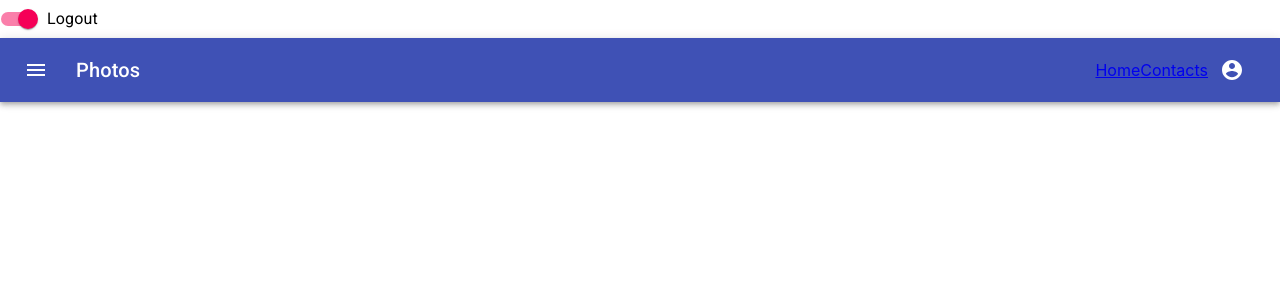
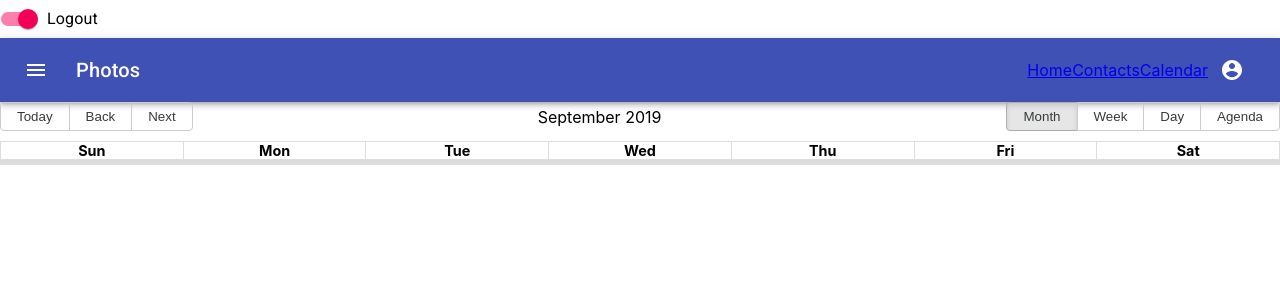
Before and after one commit to malyz01/q-audit-contacts, a React (Create React App) app in the folder client/: page /calendar in a window 1280 px wide. Shown: the top 300 px of the page. Built offline with nearby package versions, Linux system fonts and the light colour scheme.

Commit message:
modified Main Navigation Calendar

```diff
--- a/client/package.json
+++ b/client/package.json
@@ -7,7 +7,9 @@
     "@material-ui/icons": "^4.4.1",
     "faker": "^4.1.0",
     "lodash": "^4.17.15",
+    "moment": "^2.24.0",
     "react": "^16.9.0",
+    "react-big-calendar": "^0.22.1",
     "react-dom": "^16.9.0",
     "react-router-dom": "^5.0.1",
     "react-scripts": "3.1.1",
--- a/client/src/containers/Calendar/index.js
+++ b/client/src/containers/Calendar/index.js
@@ -1,8 +1,12 @@
 import React from "react";
+import { Calendar, momentLocalizer } from "react-big-calendar";
+import moment from "moment";
 
-class Calendar extends React.Component {
-  state = {
-    events: [
+import "react-big-calendar/lib/css/react-big-calendar.css";
+
+const localizer = momentLocalizer(moment);
+
+const myEventsList = [
   {
     start: new Date(),
     end: new Date(moment().add(1, "days")),
@@ -13,43 +17,69 @@ class Calendar extends React.Component {
     end: new Date(),
     title: "2nd"
   }
-    ]
-  };
+];
 
-  onEventResize = (type, { event, start, end, allDay }) => {
-    this.setState(state => {
-      state.events[0].start = start;
-      state.events[0].end = end;
-      return { events: state.events };
-    });
-  };
-
-  onEventDrop = ({ event, start, end, allDay }) => {
-    console.log(start);
-  };
-
-  render() {
-    return (
-      <div className="App">
-        <DnDCalendar
-          defaultDate={new Date()}
-          defaultView="month"
-          events={this.state.events}
+const MyCalendar = props => (
+  <div>
+    <Calendar
       localizer={localizer}
-          onEventDrop={this.onEventDrop}
-          onEventResize={this.onEventResize}
-          resizable
-          onDoubleClickEvent={el => console.log(el)}
-          style={{
-            height: "80vh",
-            width: "80vw",
-            margin: "auto",
-            paddingTop: "4rem"
-          }}
+      events={myEventsList}
+      startAccessor="start"
+      endAccessor="end"
     />
   </div>
 );
-  }
-}
 
-export default Calendar;
+// class Calendar extends React.Component {
+//   state = {
+//     events: [
+//       {
+//         start: new Date(),
+//         end: new Date(moment().add(1, "days")),
+//         title: "info for provider"
+//       },
+//       {
+//         start: new Date(),
+//         end: new Date(),
+//         title: "2nd"
+//       }
+//     ]
+//   };
+
+//   onEventResize = (type, { event, start, end, allDay }) => {
+//     this.setState(state => {
+//       state.events[0].start = start;
+//       state.events[0].end = end;
+//       return { events: state.events };
+//     });
+//   };
+
+//   onEventDrop = ({ event, start, end, allDay }) => {
+//     console.log(start);
+//   };
+
+//   render() {
+//     return (
+//       <div className="App">
+//         <DnDCalendar
+//           defaultDate={new Date()}
+//           defaultView="month"
+//           events={this.state.events}
+//           localizer={localizer}
+//           onEventDrop={this.onEventDrop}
+//           onEventResize={this.onEventResize}
+//           resizable
+//           onDoubleClickEvent={el => console.log(el)}
+//           style={{
+//             height: "80vh",
+//             width: "80vw",
+//             margin: "auto",
+//             paddingTop: "4rem"
+//           }}
+//         />
+//       </div>
+//     );
+//   }
+// }
+
+export default MyCalendar;
--- a/client/src/containers/Main/index.js
+++ b/client/src/containers/Main/index.js
@@ -3,6 +3,7 @@ import { Route, Switch, withRouter } from "react-router-dom";
 
 import Home from "../Homepage";
 import Contact from "../ContactPage";
+import Calendar from "../Calendar";
 
 class Main extends React.Component {
   render() {
@@ -11,6 +12,7 @@ class Main extends React.Component {
         <Switch>
           <Route path="/" exact component={Home} />
           <Route path="/contacts" exact component={Contact} />
+          <Route path="/calendar" exact component={Calendar} />
 
           {/* <Route
             path="/login"
--- a/client/src/containers/Navigation/index.js
+++ b/client/src/containers/Navigation/index.js
@@ -72,6 +72,7 @@ export default function MenuAppBar() {
           </Typography>
           <Link to="/">Home</Link>
           <Link to="/contacts">Contacts</Link>
+          <Link to="/calendar">Calendar</Link>
           {auth && (
             <div>
               <IconButton
```
Also changed, not shown: 2 other files (tests, documents, lock files or other folders). Lines whose indentation alone changed are shown as unchanged.
